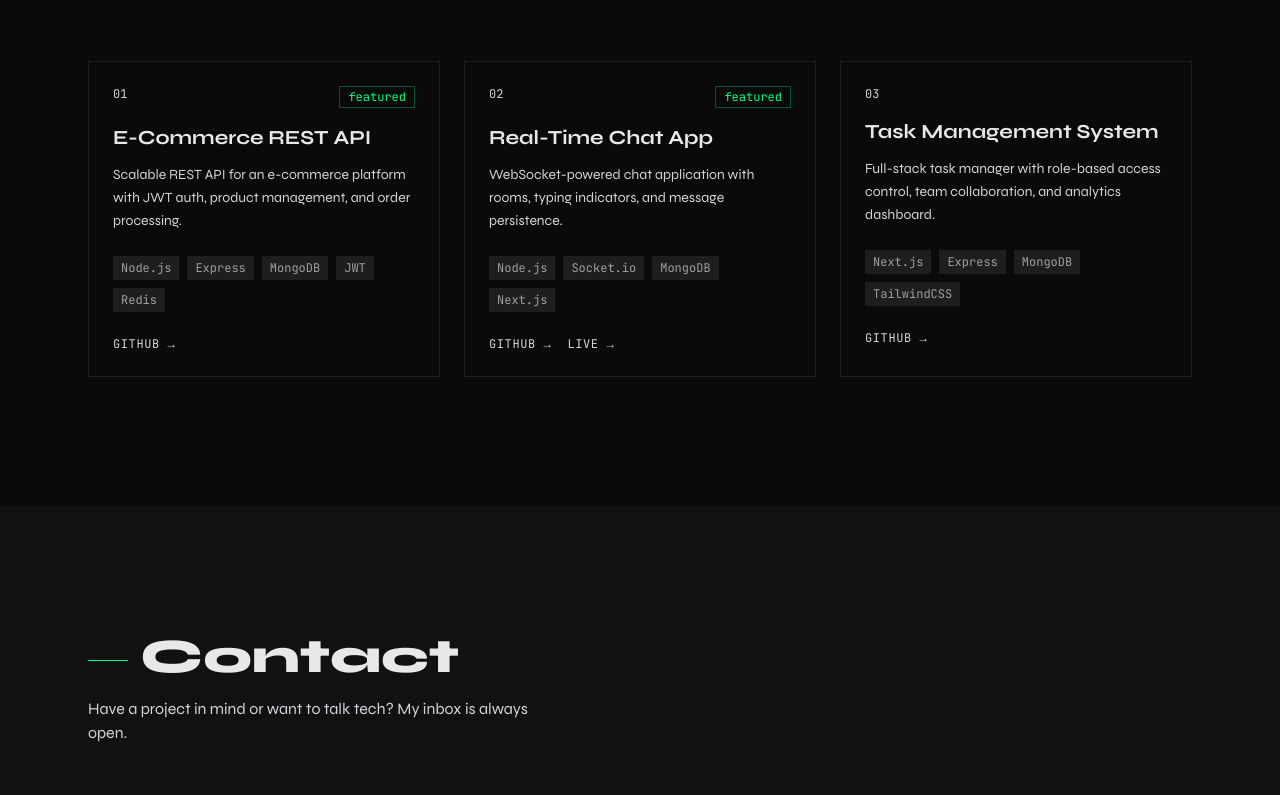
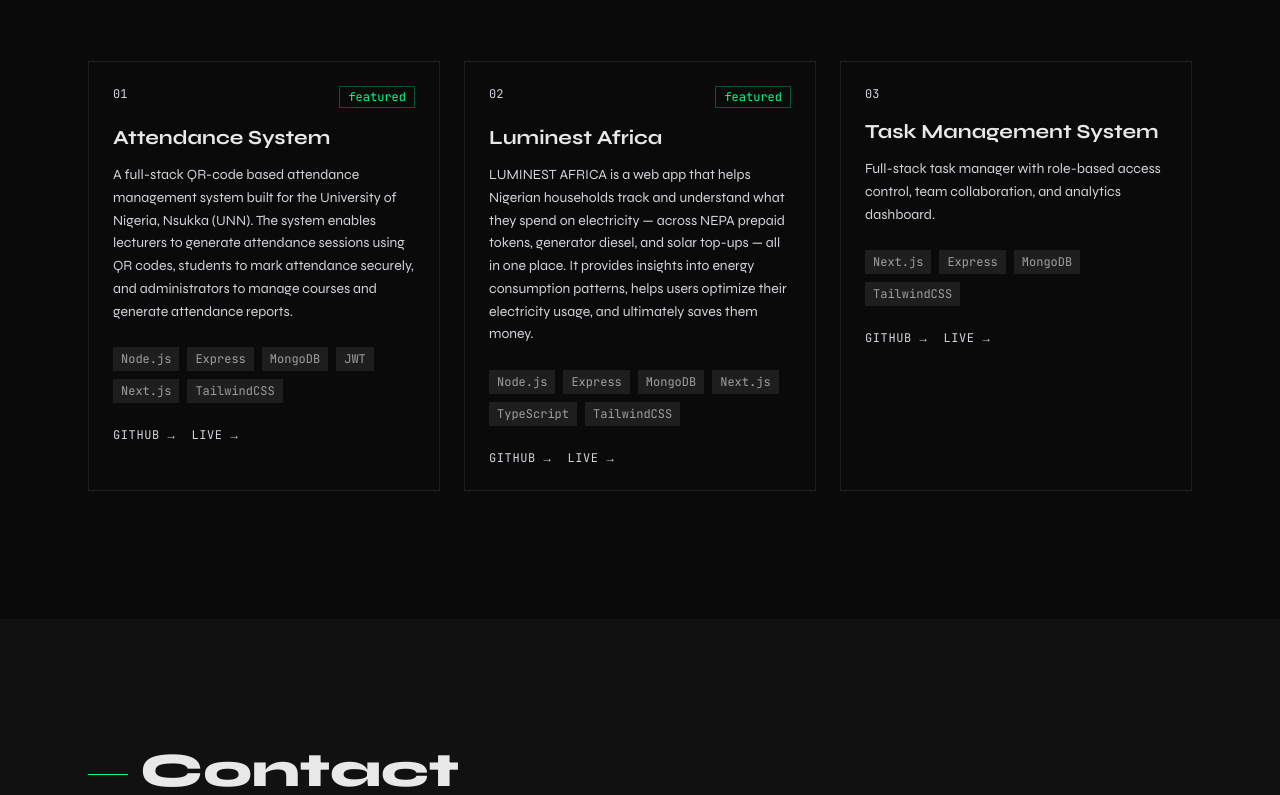
Before and after one commit to Coderkayc/coderkayc_portfolio, a Next.js app in the folder frontend/: page / in a window 1280 px wide. Shown: the part 2405-3200 px from the top of the page. Built offline with nearby package versions, Linux system fonts and the light colour scheme; no server answers.

Commit message:
updated components project.js

```diff
--- a/frontend/components/Projects.js
+++ b/frontend/components/Projects.js
@@ -6,19 +6,20 @@
 const fallbackProjects = [
   {
     _id: '1',
-    title: 'E-Commerce REST API',
-    description: 'Scalable REST API for an e-commerce platform with JWT auth, product management, and order processing.',
-    tech: ['Node.js', 'Express', 'MongoDB', 'JWT', 'Redis'],
-    githubUrl: 'https://github.com',
+    title: 'Attendance System',
+    description: 'A full-stack QR-code based attendance management system built for the University of Nigeria, Nsukka (UNN). The system enables lecturers to generate attendance sessions using QR codes, students to mark attendance securely, and administrators to manage courses and generate attendance reports.',
+    tech: ['Node.js', 'Express', 'MongoDB', 'JWT', 'Next.js', 'TailwindCSS'],
+    githubUrl: 'https://github.com/Coderkayc/Attendance-System',
+    liveUrl: 'https://attendance-system-rho-virid.vercel.app',
     featured: true,
   },
   {
     _id: '2',
-    title: 'Real-Time Chat App',
-    description: 'WebSocket-powered chat application with rooms, typing indicators, and message persistence.',
-    tech: ['Node.js', 'Socket.io', 'MongoDB', 'Next.js'],
-    githubUrl: 'https://github.com',
-    liveUrl: 'https://example.com',
+    title: 'Luminest Africa',
+    description: 'LUMINEST AFRICA is a web app that helps Nigerian households track and understand what they spend on electricity — across NEPA prepaid tokens, generator diesel, and solar top-ups — all in one place. It provides insights into energy consumption patterns, helps users optimize their electricity usage, and ultimately saves them money.',
+    tech: ['Node.js', 'Express', 'MongoDB', 'Next.js', 'TypeScript', 'TailwindCSS'],
+    githubUrl: 'https://github.com/Coderkayc/LUMINEST-AFRICA',
+    liveUrl: 'https://luminestafrica.vercel.app/',
     featured: true,
   },
   {
@@ -27,6 +28,7 @@
     description: 'Full-stack task manager with role-based access control, team collaboration, and analytics dashboard.',
     tech: ['Next.js', 'Express', 'MongoDB', 'TailwindCSS'],
     githubUrl: 'https://github.com',
+    liveUrl: 'https://task-management-system.vercel.app',
     featured: false,
   },
 ];
```
